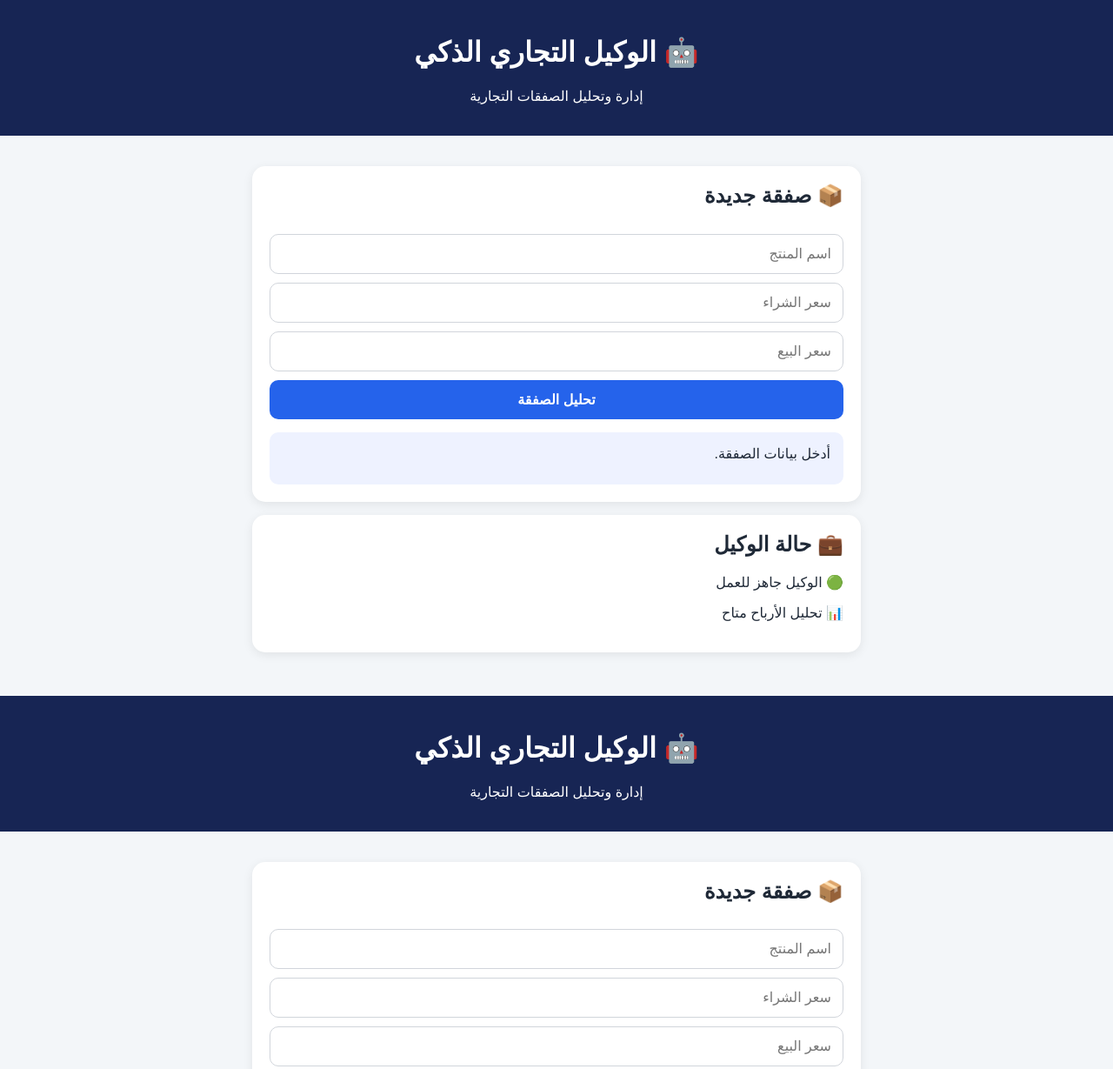
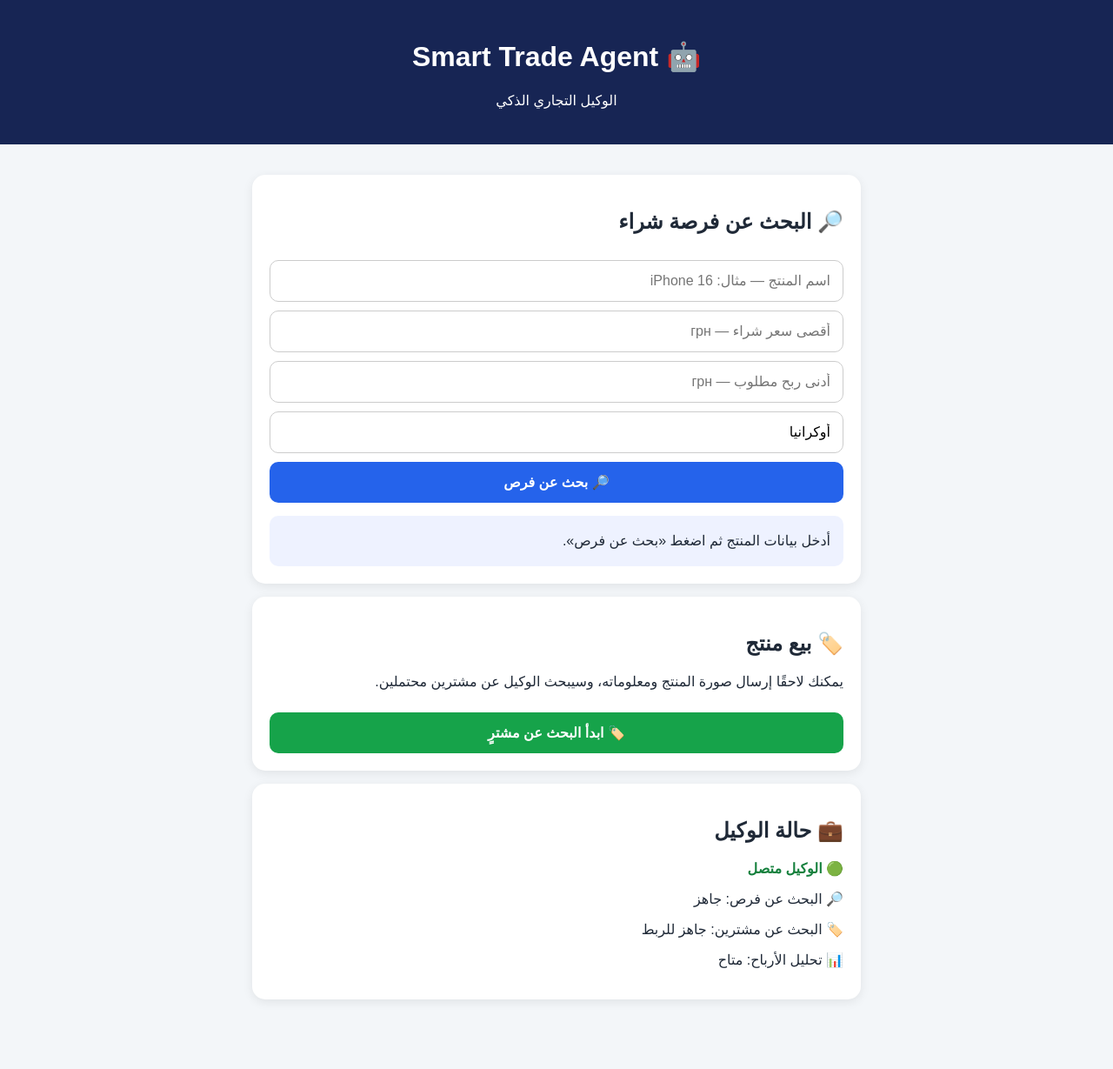
Before and after one commit to sharifsalhab18-cell/smart-trade-agent-new, a plain HTML site: page Index.html in a window 1280 px wide. Shown: the top 1229 px of the page at 87% size. After the commit the page ends 1199 px from the top, so only its background shows below. Drawn offline with Linux system fonts and the light colour scheme.

Commit message:
Update Index.html

```diff
--- a/Index.html
+++ b/Index.html
@@ -3,150 +3,81 @@
 <head>
 <meta charset="UTF-8">
 <meta name="viewport" content="width=device-width, initial-scale=1.0">
-<title>الوكيل التجاري الذكي</title>
+<title>Smart Trade Agent</title>
+
 <style>
-body{font-family:Arial;margin:0;background:#f3f6f9;color:#222}
-header{background:#172554;color:white;padding:25px;text-align:center}
-.container{max-width:700px;margin:20px auto;padding:15px}
-.card{background:white;padding:20px;margin-bottom:15px;border-radius:15px;box-shadow:0 3px 12px #ccc}
-input,button{width:100%;box-sizing:border-box;padding:14px;margin-top:10px;border-radius:10px;font-size:16px}
-input{border:1px solid #ccc}
-button{background:#2563eb;color:white;border:0;font-weight:bold}
-#result{margin-top:15px;padding:15px;background:#eef2ff;border-radius:10px}
-</style>
-</head>
-
-<body>
-
-<header>
-<h1>🤖 الوكيل التجاري الذكي</h1>
-<p>إدارة وتحليل الصفقات التجارية</p>
-</header>
-
-<div class="container">
-
-<div class="card">
-<h2>📦 صفقة جديدة</h2>
-
-<input id="product" placeholder="اسم المنتج">
-<input id="buy" type="number" placeholder="سعر الشراء">
-<input id="sell" type="number" placeholder="سعر البيع">
-
-<button onclick="analyze()">تحليل الصفقة</button>
-
-<div id="result">أدخل بيانات الصفقة.</div>
-</div>
-
-<div class="card">
-<h2>💼 حالة الوكيل</h2>
-<p>🟢 الوكيل جاهز للعمل</p>
-<p>📊 تحليل الأرباح متاح</p>
-</div>
-
-</div>
-
-<script>
-function analyze(){
-let product=document.getElementById("product").value;
-let buy=Number(document.getElementById("buy").value);
-let sell=Number(document.getElementById("sell").value);
-let result=document.getElementById("result");
-
-if(!product || buy<=0 || sell<=0){
-result.innerHTML="⚠️ أدخل اسم المنتج والأسعار.";
-return;
+body{
+  font-family:Arial,sans-serif;
+  margin:0;
+  background:#f3f6f9;
+  color:#1f2937;
 }
 
-let profit=sell-buy;
-let percent=(profit/buy)*100;
-
-if(profit>0){
-result.innerHTML="✅ الصفقة مربحة<br><br>"+
-"المنتج: "+product+"<br>"+
-"الربح: "+profit.toFixed(2)+"<br>"+
-"نسبة الربح: "+percent.toFixed(2)+"%";
-}else{
-result.innerHTML="❌ الصفقة غير مربحة<br><br>"+
-"الخسارة: "+Math.abs(profit).toFixed(2);
-}
-}
-</script>
-
-</body>
-</html>
-<!DOCTYPE html>
-<html lang="ar" dir="rtl">
-<head>
-  <meta charset="UTF-8">
-  <meta name="viewport" content="width=device-width, initial-scale=1.0">
-  <title>الوكيل التجاري الذكي</title>
-
-  <style>
-    body {
-      margin: 0;
-      font-family: Arial, sans-serif;
-      background: #f3f6f9;
-      color: #1f2937;
+header{
+  background:#172554;
+  color:white;
+  padding:25px 15px;
+  text-align:center;
 }
 
-    header {
-      background: #172554;
-      color: white;
-      padding: 20px;
-      text-align: center;
+.container{
+  max-width:700px;
+  margin:20px auto;
+  padding:15px;
 }
 
-    .container {
-      max-width: 700px;
-      margin: 20px auto;
-      padding: 15px;
+.card{
+  background:white;
+  padding:20px;
+  margin-bottom:15px;
+  border-radius:15px;
+  box-shadow:0 3px 12px rgba(0,0,0,.08);
 }
 
-    .card {
-      background: white;
-      border-radius: 15px;
-      padding: 20px;
-      margin-bottom: 15px;
-      box-shadow: 0 3px 12px rgba(0,0,0,0.08);
+input,button{
+  width:100%;
+  box-sizing:border-box;
+  padding:14px;
+  margin-top:10px;
+  border-radius:10px;
+  font-size:16px;
 }
 
-    h2 {
-      margin-top: 0;
+input{
+  border:1px solid #ccc;
 }
 
-    input, textarea, button {
-      width: 100%;
-      box-sizing: border-box;
-      padding: 13px;
-      margin-top: 10px;
-      border-radius: 10px;
-      border: 1px solid #d1d5db;
-      font-size: 16px;
+button{
+  background:#2563eb;
+  color:white;
+  border:0;
+  font-weight:bold;
+  cursor:pointer;
 }
 
-    textarea {
-      height: 100px;
-      resize: vertical;
+button:hover{
+  background:#1d4ed8;
 }
 
-    button {
-      background: #2563eb;
-      color: white;
-      border: none;
-      cursor: pointer;
-      font-weight: bold;
+.sellButton{
+  background:#16a34a;
 }
 
-    button:hover {
-      background: #1d4ed8;
+.sellButton:hover{
+  background:#15803d;
 }
 
-    #result {
-      margin-top: 15px;
-      padding: 15px;
-      background: #eef2ff;
-      border-radius: 10px;
-      min-height: 30px;
+#result{
+  margin-top:15px;
+  padding:15px;
+  background:#eef2ff;
+  border-radius:10px;
+  line-height:1.8;
+}
+
+.status{
+  color:#15803d;
+  font-weight:bold;
 }
 </style>
 </head>
@@ -154,64 +85,146 @@ result.innerHTML="❌ الصفقة غير مربحة<br><br>"+
 <body>
 
 <header>
-  <h1>🤖 الوكيل التجاري الذكي</h1>
-  <p>إدارة وتحليل الصفقات التجارية</p>
+  <h1>🤖 Smart Trade Agent</h1>
+  <p>الوكيل التجاري الذكي</p>
 </header>
 
 <div class="container">
 
   <div class="card">
-    <h2>📦 صفقة جديدة</h2>
 
-    <input id="product" type="text" placeholder="اسم المنتج">
+    <h2>🔎 البحث عن فرصة شراء</h2>
 
-    <input id="buy" type="number" placeholder="سعر الشراء">
+    <input
+      id="product"
+      type="text"
+      placeholder="اسم المنتج — مثال: iPhone 16"
+    >
 
-    <input id="sell" type="number" placeholder="سعر البيع">
+    <input
+      id="maxPrice"
+      type="number"
+      placeholder="أقصى سعر شراء — грн"
+    >
 
-    <button onclick="analyzeDeal()">تحليل الصفقة</button>
+    <input
+      id="minProfit"
+      type="number"
+      placeholder="أدنى ربح مطلوب — грн"
+    >
+
+    <input
+      id="region"
+      type="text"
+      value="أوكرانيا"
+      placeholder="المنطقة"
+    >
+
+    <button onclick="searchOpportunity()">
+      🔎 بحث عن فرص
+    </button>
 
     <div id="result">
-      أدخل بيانات الصفقة ثم اضغط تحليل الصفقة.
-    </div>
-  </div>
-
-  <div class="card">
-    <h2>💼 حالة الوكيل</h2>
-    <p>🟢 الوكيل جاهز للعمل</p>
-    <p>📊 تحليل الأرباح متاح</p>
-    <p>🔐 التحكم بالصفقات: مفعّل</p>
+      أدخل بيانات المنتج ثم اضغط «بحث عن فرص».
     </div>
 
   </div>
 
+
+  <div class="card">
+
+    <h2>🏷️ بيع منتج</h2>
+
+    <p>
+      يمكنك لاحقًا إرسال صورة المنتج ومعلوماته،
+      وسيبحث الوكيل عن مشترين محتملين.
+    </p>
+
+    <button class="sellButton" onclick="startSelling()">
+      🏷️ ابدأ البحث عن مشترٍ
+    </button>
+
+  </div>
+
+
+  <div class="card">
+
+    <h2>💼 حالة الوكيل</h2>
+
+    <p class="status">🟢 الوكيل متصل</p>
+    <p>🔎 البحث عن فرص: جاهز</p>
+    <p>🏷️ البحث عن مشترين: جاهز للربط</p>
+    <p>📊 تحليل الأرباح: متاح</p>
+
+  </div>
+
+</div>
+
+
 <script>
-function analyzeDeal() {
-  const product = document.getElementById("product").value;
-  const buy = Number(document.getElementById("buy").value);
-  const sell = Number(document.getElementById("sell").value);
-  const result = document.getElementById("result");
 
-  if (!product || buy <= 0 || sell <= 0) {
-    result.innerHTML = "⚠️ يرجى إدخال اسم المنتج وسعر الشراء وسعر البيع.";
+function searchOpportunity(){
+
+  const product =
+    document.getElementById("product").value.trim();
+
+  const maxPrice =
+    Number(document.getElementById("maxPrice").value);
+
+  const minProfit =
+    Number(document.getElementById("minProfit").value);
+
+  const region =
+    document.getElementById("region").value.trim();
+
+  const result =
+    document.getElementById("result");
+
+
+  if(!product || maxPrice <= 0 || minProfit <= 0){
+
+    result.innerHTML =
+      "⚠️ يرجى إدخال اسم المنتج وأقصى سعر شراء وأدنى ربح.";
+
     return;
   }
 
-  const profit = sell - buy;
-  const margin = (profit / buy) * 100;
 
-  if (profit > 0) {
   result.innerHTML =
-      "✅ الصفقة مربحة<br><br>" +
-      "المنتج: " + product + "<br>" +
-      "الربح: " + profit.toFixed(2) + "<br>" +
-      "نسبة الربح: " + margin.toFixed(2) + "%";
-  } else {
+    "🔎 تم تسجيل طلب البحث.<br><br>" +
+
+    "📦 المنتج: " + product + "<br>" +
+
+    "💰 أقصى سعر شراء: " +
+    maxPrice.toLocaleString() +
+    " грн<br>" +
+
+    "📈 أدنى ربح: " +
+    minProfit.toLocaleString() +
+    " грн<br>" +
+
+    "🇺🇦 المنطقة: " +
+    (region || "أوكرانيا") +
+
+    "<br><br>" +
+
+    "⏳ سيتم ربط البحث الحقيقي بالمصادر الخارجية في المرحلة التالية.";
+}
+
+
+function startSelling(){
+
+  const result =
+    document.getElementById("result");
+
   result.innerHTML =
-      "❌ الصفقة غير مربحة<br><br>" +
-      "الخسارة: " + Math.abs(profit).toFixed(2);
+    "🏷️ وضع البيع<br><br>" +
+
+    "في المرحلة التالية يمكنك إرسال صورة المنتج، " +
+    "وسنضيف بيانات السعر والوصف والمنطقة، " +
+    "ثم نربط الوكيل بالبحث عن مشترين.";
 }
-}
+
 </script>
 
 </body>
```
Lines whose indentation alone changed are shown as unchanged.
